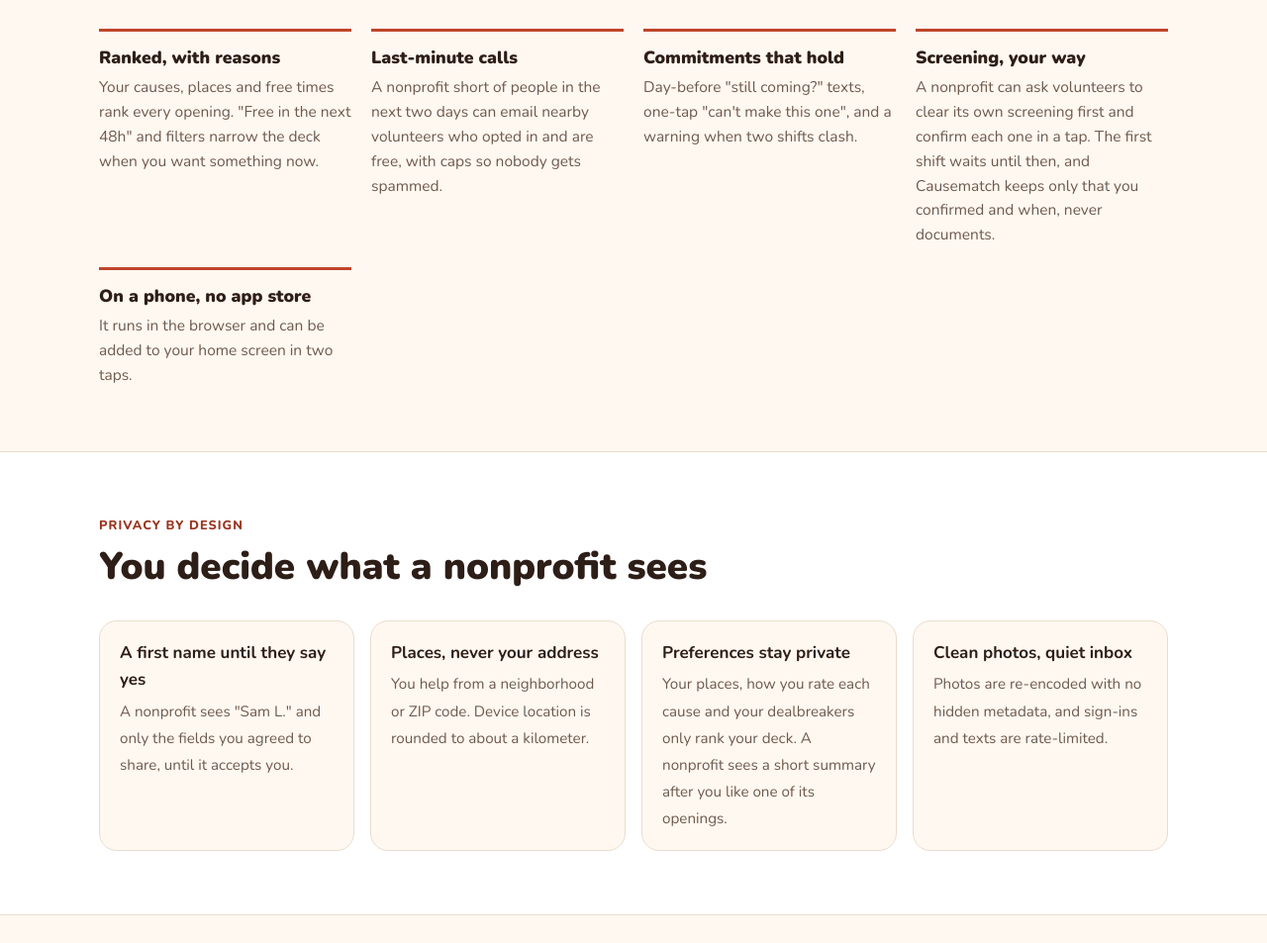
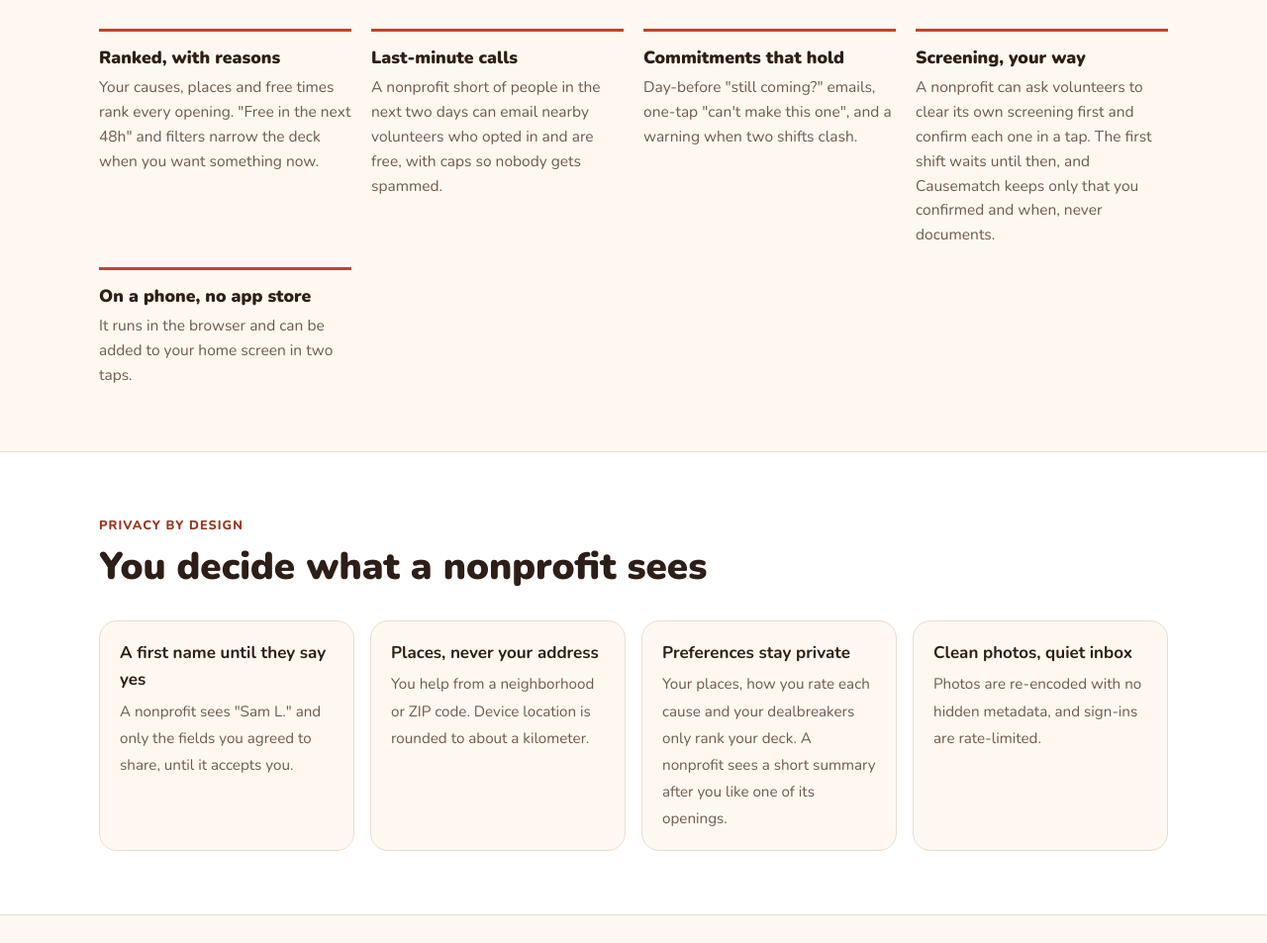
Before and after one commit to slegroux/causematch, a plain HTML site: page site/index.html in a window 1280 px wide. Shown: the part 3798-4751 px from the top of the page at 99% size. Drawn offline with Linux system fonts and the light colour scheme; files whose address does not match are found by name.

Commit message:
Site: the day-before reminder and the rate limits no longer say texts
The beta has no SMS: the reminder is an email (the text goes only to a volunteer with a number).

Co-Authored-By: Claude Fable 5.2 <noreply@anthropic.com>

```diff
--- a/site/index.html
+++ b/site/index.html
@@ -236,7 +236,7 @@ footer .wrap { display: flex; flex-wrap: wrap; gap: 12px 24px; justify-content:
       <div class="features">
         <div class="feature"><h3>Ranked, with reasons</h3><p>Your causes, places and free times rank every opening. "Free in the next 48h" and filters narrow the deck when you want something now.</p></div>
         <div class="feature"><h3>Last-minute calls</h3><p>A nonprofit short of people in the next two days can email nearby volunteers who opted in and are free, with caps so nobody gets spammed.</p></div>
-        <div class="feature"><h3>Commitments that hold</h3><p>Day-before "still coming?" texts, one-tap "can't make this one", and a warning when two shifts clash.</p></div>
+        <div class="feature"><h3>Commitments that hold</h3><p>Day-before "still coming?" emails, one-tap "can't make this one", and a warning when two shifts clash.</p></div>
         <div class="feature"><h3>Screening, your way</h3><p>A nonprofit can ask volunteers to clear its own screening first and confirm each one in a tap. The first shift waits until then, and Causematch keeps only that you confirmed and when, never documents.</p></div>
         <div class="feature"><h3>On a phone, no app store</h3><p>It runs in the browser and can be added to your home screen in two taps.</p></div>
       </div>
@@ -253,7 +253,7 @@ footer .wrap { display: flex; flex-wrap: wrap; gap: 12px 24px; justify-content:
         <li><b>A first name until they say yes</b><span>A nonprofit sees "Sam L." and only the fields you agreed to share, until it accepts you.</span></li>
         <li><b>Places, never your address</b><span>You help from a neighborhood or ZIP code. Device location is rounded to about a kilometer.</span></li>
         <li><b>Preferences stay private</b><span>Your places, how you rate each cause and your dealbreakers only rank your deck. A nonprofit sees a short summary after you like one of its openings.</span></li>
-        <li><b>Clean photos, quiet inbox</b><span>Photos are re-encoded with no hidden metadata, and sign-ins and texts are rate-limited.</span></li>
+        <li><b>Clean photos, quiet inbox</b><span>Photos are re-encoded with no hidden metadata, and sign-ins are rate-limited.</span></li>
       </ul>
     </div>
   </section>
```
